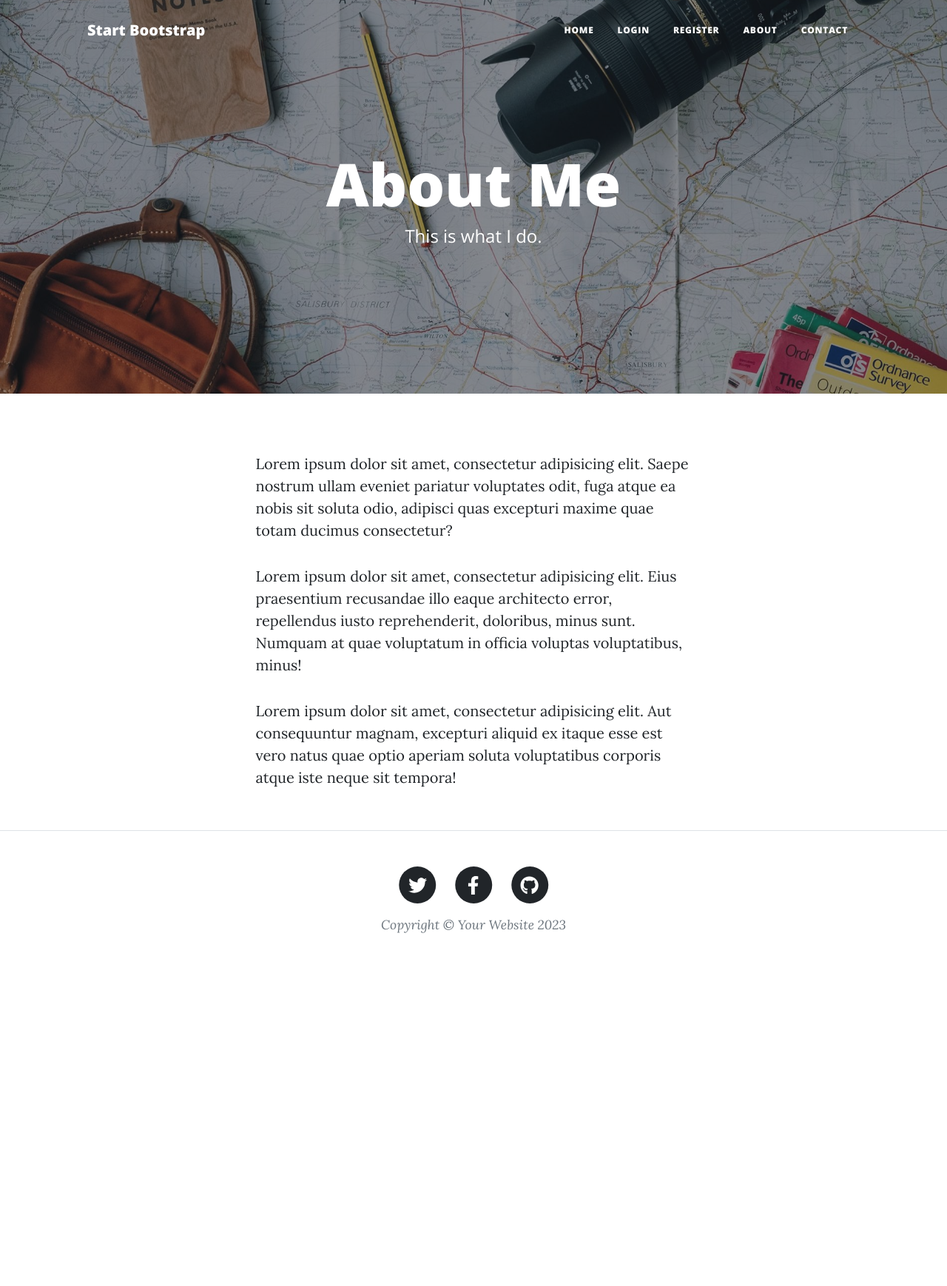
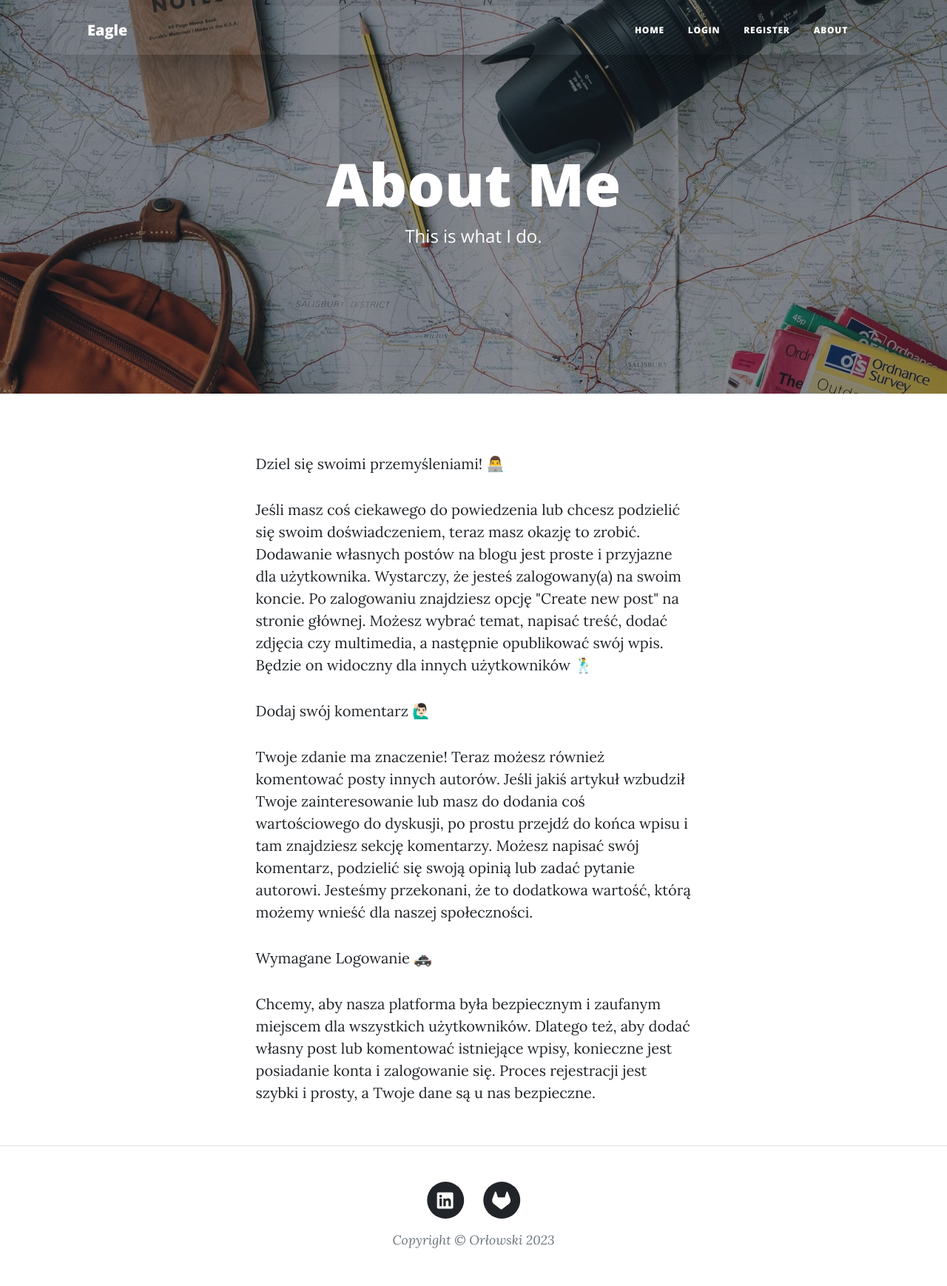
Before and after one commit to RobertOrlowsk/Day_69, a Flask app: page /about in a window 1280 px wide. Shown: the whole page at 74% size. Before the commit the page ends 1261 px from the top, so only its background shows below. Run offline with Flask 3, Linux system fonts and the light colour scheme; some libraries are stand-ins or nearby versions.

Commit message:
Update photo, blog name, about

```diff
--- a/main.py
+++ b/main.py
@@ -244,10 +244,5 @@ def about():
     return render_template("about.html")
 
 
-@app.route("/contact")
-def contact():
-    return render_template("contact.html")
-
-
 if __name__ == "__main__":
     app.run(debug=False)
--- a/templates/about.html
+++ b/templates/about.html
@@ -22,22 +22,28 @@
     <div class="row gx-4 gx-lg-5 justify-content-center">
       <div class="col-md-10 col-lg-8 col-xl-7">
         <p>
-          Lorem ipsum dolor sit amet, consectetur adipisicing elit. Saepe
-          nostrum ullam eveniet pariatur voluptates odit, fuga atque ea nobis
-          sit soluta odio, adipisci quas excepturi maxime quae totam ducimus
-          consectetur?
+        Dziel się swoimi przemyśleniami! 👨‍💻
         </p>
         <p>
-          Lorem ipsum dolor sit amet, consectetur adipisicing elit. Eius
-          praesentium recusandae illo eaque architecto error, repellendus iusto
-          reprehenderit, doloribus, minus sunt. Numquam at quae voluptatum in
-          officia voluptas voluptatibus, minus!
+          Jeśli masz coś ciekawego do powiedzenia lub chcesz podzielić się swoim doświadczeniem,
+          teraz masz okazję to zrobić. Dodawanie własnych postów na blogu jest proste i przyjazne dla użytkownika.
+          Wystarczy, że jesteś zalogowany(a) na swoim koncie. Po zalogowaniu znajdziesz opcję "Create new post"
+          na stronie głównej. Możesz wybrać temat, napisać treść, dodać zdjęcia czy multimedia,
+          a następnie opublikować swój wpis. Będzie on widoczny dla innych użytkowników 🕺
         </p>
         <p>
-          Lorem ipsum dolor sit amet, consectetur adipisicing elit. Aut
-          consequuntur magnam, excepturi aliquid ex itaque esse est vero natus
-          quae optio aperiam soluta voluptatibus corporis atque iste neque sit
-          tempora!
+        <p class="lead">Dodaj swój komentarz 🙋🏻‍♂️</p>
+          Twoje zdanie ma znaczenie! Teraz możesz również komentować posty innych autorów.
+          Jeśli jakiś artykuł wzbudził Twoje zainteresowanie lub masz do dodania coś wartościowego do dyskusji,
+          po prostu przejdź do końca wpisu i tam znajdziesz sekcję komentarzy.
+          Możesz napisać swój komentarz, podzielić się swoją opinią lub zadać pytanie autorowi.
+          Jesteśmy przekonani, że to dodatkowa wartość, którą możemy wnieść dla naszej społeczności.
+        </p>
+        <p>
+           <p class="lead">Wymagane Logowanie 🚓 </p>
+          Chcemy, aby nasza platforma była bezpiecznym i zaufanym miejscem dla wszystkich użytkowników.
+          Dlatego też, aby dodać własny post lub komentować istniejące wpisy, konieczne jest posiadanie konta i zalogowanie się.
+          Proces rejestracji jest szybki i prosty, a Twoje dane są u nas bezpieczne.
         </p>
       </div>
     </div>
--- a/templates/footer.html
+++ b/templates/footer.html
@@ -5,31 +5,31 @@
                   <div class="col-md-10 col-lg-8 col-xl-7">
                       <ul class="list-inline text-center">
                           <li class="list-inline-item">
-                              <a href="#!">
+                              <a href="https://www.linkedin.com/in/robert-or%C5%82owski/">
                                   <span class="fa-stack fa-lg">
                                       <i class="fas fa-circle fa-stack-2x"></i>
-                                      <i class="fab fa-twitter fa-stack-1x fa-inverse"></i>
+                                      <i class="fab fa-linkedin fa-stack-1x fa-inverse"></i>
                                   </span>
                               </a>
                           </li>
+<!--                          <li class="list-inline-item">-->
+<!--                              <a href="#!">-->
+<!--                                  <span class="fa-stack fa-lg">-->
+<!--                                      <i class="fas fa-circle fa-stack-2x"></i>-->
+<!--                                      <i class="fab fa-facebook-f fa-stack-1x fa-inverse"></i>-->
+<!--                                  </span>-->
+<!--                              </a>-->
+<!--                          </li>-->
                           <li class="list-inline-item">
-                              <a href="#!">
+                              <a href="https://gitlab.com/orlowskir44">
                                   <span class="fa-stack fa-lg">
                                       <i class="fas fa-circle fa-stack-2x"></i>
-                                      <i class="fab fa-facebook-f fa-stack-1x fa-inverse"></i>
-                                  </span>
-                              </a>
-                          </li>
-                          <li class="list-inline-item">
-                              <a href="#!">
-                                  <span class="fa-stack fa-lg">
-                                      <i class="fas fa-circle fa-stack-2x"></i>
-                                      <i class="fab fa-github fa-stack-1x fa-inverse"></i>
+                                      <i class="fab fa-gitlab fa-stack-1x fa-inverse"></i>
                                   </span>
                               </a>
                           </li>
                       </ul>
-                      <div class="small text-center text-muted fst-italic">Copyright &copy; Your Website 2023</div>
+                      <div class="small text-center text-muted fst-italic">Copyright &copy; Orłowski 2023</div>
                   </div>
               </div>
           </div>
@@ -37,6 +37,6 @@
       <!-- Bootstrap core JS-->
       <script src="https://cdn.jsdelivr.net/npm/bootstrap@5.2.3/dist/js/bootstrap.bundle.min.js"></script>
       <!-- Core theme JS-->
-      <script src="{{ url_for('static', filename='js/scripts.js') }}"></script>
+<!--      <script src="{{ url_for('static', filename='js/scripts.js') }}"></script>-->
   </body>
 </html>
--- a/templates/header.html
+++ b/templates/header.html
@@ -1,5 +1,5 @@
 <!DOCTYPE html>
-<html lang="en">
+<html lang="en" data-bs-theme="dark">
   <head>
     <meta charset="utf-8" />
     <meta
@@ -8,14 +8,14 @@
     />
     <meta name="description" content="" />
     <meta name="author" content="" />
-    <title>Orłowski Blog</title>
+    <title>Eagle Blog</title>
     {% block styles %}
     <!-- Load Bootstrap-Flask CSS here -->
     {{ bootstrap.load_css() }}
     <link
       rel="icon"
       type="image/x-icon"
-      href="{{ url_for('static', filename='assets/favicon.ico') }}"
+      href="{{ url_for('static', filename='assets/favicon.svg') }}"
     />
     <!-- Font Awesome icons (free version)-->
     <script
@@ -43,8 +43,8 @@
   <body>
     <!-- Navigation-->
     <nav class="navbar navbar-expand-lg navbar-light" id="mainNav">
-      <div class="container px-4 px-lg-5">
-        <a class="navbar-brand" href="/">Start Bootstrap</a>
+      <div class="container shadow-lg px-4 px-lg-5">
+        <a class="navbar-brand" href="/">Eagle</a>
         <button
           class="navbar-toggler"
           type="button"
@@ -57,7 +57,7 @@
           Menu
           <i class="fas fa-bars"></i>
         </button>
-        <div class="collapse navbar-collapse" id="navbarResponsive">
+        <div class="collapse navbar-collapse shadow-lg" id="navbarResponsive">
             {% if  current_user.is_authenticated %}
           <span class="navbar-nav ms-auto py-4 text-white">
            Hi {{current_user.name}}  😄
@@ -102,13 +102,6 @@
                 >About</a
               >
             </li>
-            <li class="nav-item">
-              <a
-                class="nav-link px-lg-3 py-3 py-lg-4"
-                href="{{ url_for('contact') }}"
-                >Contact</a
-              >
-            </li>
           </ul>
         </div>
       </div>
```
Also changed, not shown: templates/contact.html (deleted, +0 -100 lines), templates/index.html (+7 -6 lines), static/assets/favicon.svg (added), static/assets/img/angela-profile.jpg (deleted), static/assets/img/home-bg.jpeg (added).
